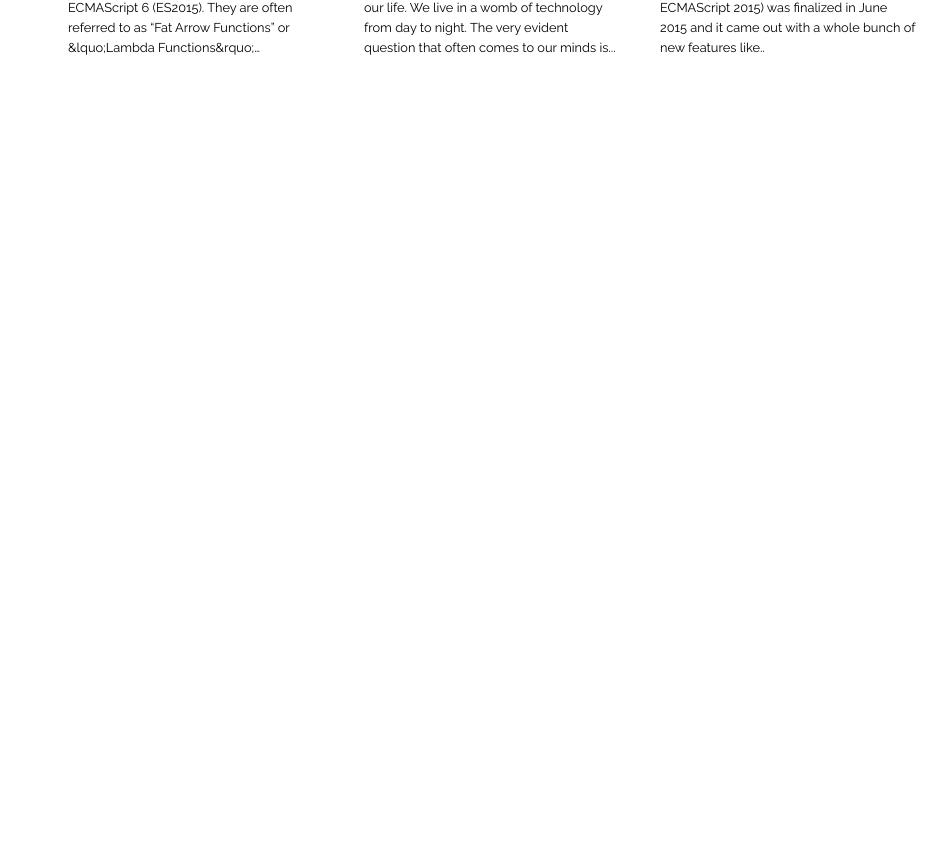
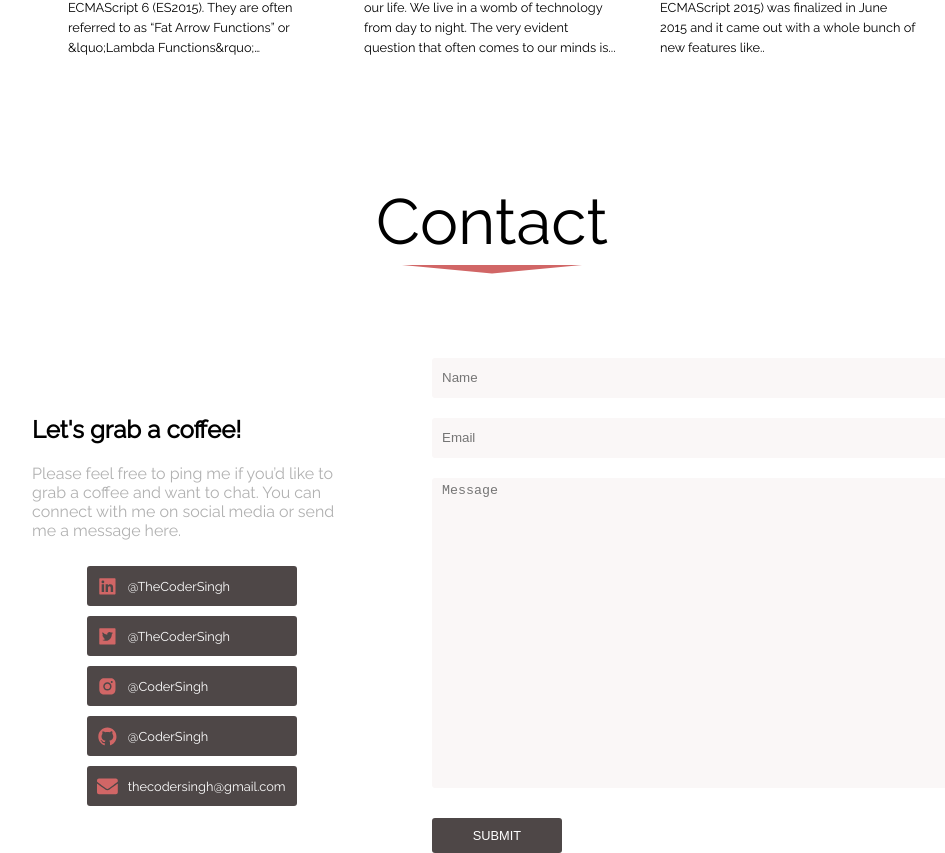
Before and after one commit to TheCoderSingh/portfolio, a React (Create React App) app: page / in a window 1280 px wide. Shown: the part 2638-3491 px from the top of the page, without its empty margins (148-1093 px from the left). Before the commit the page ends 2769 px from the top, so only its background shows below. Built offline with nearby package versions, Linux system fonts and the light colour scheme.

Commit message:
Create Contact component, add style

```diff
--- a/src/App.js
+++ b/src/App.js
@@ -8,6 +8,7 @@ import { ProjectsData } from "./components/Projects/ProjectsData";
 import { PublicationsData } from "./components/Publications/PublicationsData";
 
 import "./App.scss";
+import Contact from "./components/Contact/Contact";
 
 function App() {
   return (
@@ -17,6 +18,7 @@ function App() {
       <Projects slides={ProjectsData} />
       <Skills />
       <Publications publications={PublicationsData} />
+      <Contact />
     </div>
   );
 }
--- /dev/null
+++ b/src/components/Contact/Contact.js
@@ -0,0 +1,58 @@
+import "./Contact.scss";
+
+import Head from "../../assets/Head.png";
+import { AiFillLinkedin, AiFillTwitterSquare, AiFillInstagram, AiFillGithub } from "react-icons/ai";
+import { FaEnvelope } from "react-icons/fa";
+
+const Contact = () => {
+    return (
+        <div id="contact">
+            <div className="heading">
+                <h1>Contact</h1>
+                <img src={Head} alt="Heading Underline" />
+            </div>
+            <div className="contact">
+                <div className="contact-left">
+                    <div className="contact-left-top">
+                        <div className="contact-text">
+                            <h2>Let&apos;s grab a coffee!</h2>
+                            <p>Please feel free to ping me if you’d like to grab a coffee and want to chat. You can connect with me on social media or send me a message here.</p>
+                        </div>
+                    </div>
+                    <div className="contact-left-bottom">
+                        <div className="contact-btn">
+                            <AiFillLinkedin className="contact-icon" />
+                            <span>@TheCoderSingh</span>
+                        </div>
+                        <div className="contact-btn">
+                            <AiFillTwitterSquare className="contact-icon" />
+                            <span>@TheCoderSingh</span>
+                        </div>
+                        <div className="contact-btn">
+                            <AiFillInstagram className="contact-icon" />
+                            <span>@CoderSingh</span>
+                        </div>
+                        <div className="contact-btn">
+                            <AiFillGithub className="contact-icon" />
+                            <span>@CoderSingh</span>
+                        </div>
+                        <div className="contact-btn">
+                            <FaEnvelope className="contact-icon" />
+                            <span>thecodersingh@gmail.com</span>
+                        </div>
+                    </div>
+                </div>
+                <div className="contact-right">
+                    <form>
+                        <input placeholder="Name" />
+                        <input placeholder="Email" type="email" />
+                        <textarea placeholder="Message"></textarea>
+                        <button>SUBMIT</button>
+                    </form>
+                </div>
+            </div>
+        </div>
+    );
+};
+
+export default Contact;
--- /dev/null
+++ b/src/components/Contact/Contact.scss
@@ -0,0 +1,214 @@
+@import "../../Imports.scss";
+
+#contact {
+    text-align: center;
+    font-family: "Raleway", sans-serif;
+
+    .heading {
+        text-align: center;
+        padding-top: 10px;
+
+        h1 {
+            font-size: 4em;
+            font-weight: lighter;
+            margin-bottom: 0;
+        }
+    }
+
+    .contact {
+        display: flex;
+        justify-content: center;
+        margin-top: 80px;
+        align-items: center;
+
+        .contact-left {
+            display: flex;
+            flex-direction: column;
+            text-align: left;
+            width: 25%;
+            margin: 0px 80px 0 0;
+
+            .contact-left-top {
+                img {
+                    height: 100px;
+                }
+
+                p {
+                    color: #B1B1B1;
+                }
+            }
+
+            .contact-left-bottom {
+                .contact-btn {
+                    background: $dark;
+                    width: 190px;
+                    height: 20px;
+                    margin: 10px auto 10px auto;
+                    padding: 10px;
+                    border-radius: 3px;
+                    align-items: center;
+                    text-align: left;
+
+                    span {
+                        font-size: 0.8em;
+                        color: #fff;
+                    }
+
+                    .contact-icon {
+                        color: $primary;
+                        margin-right: 10px;
+                        font-size: 1.3em;
+                        vertical-align: middle;
+                    }
+                }
+            }
+        }
+
+        .contact-right {
+            form {
+                display: flex;
+                flex-direction: column;
+
+                input {
+                    background: $pink;
+                    border: none;
+                    margin-bottom: 20px;
+                    width: 500px;
+                    height: 30px;
+                    border-radius: 3px;
+                    padding: 5px 10px;
+                }
+
+                textarea {
+                    background: $pink;
+                    border: none;
+                    border-radius: 3px;
+                    padding: 5px 10px;
+                    height: 300px;
+                    margin-bottom: 30px;
+                    resize: none;
+                }
+
+                button {
+                    width: 130px;
+                    border: none;
+                    padding: 10px;
+                    background: $dark;
+                    color: #fff;
+                    border-radius: 3px;
+                    font-size: 0.8em;
+                }
+            }
+        }
+    }
+}
+
+@media only screen and (max-width: 980px) {
+    #contact .contact {
+        flex-direction: column;
+
+        .contact-left {
+            flex-direction: column-reverse;
+            margin: 0px auto;
+            width: 500px;
+
+            .contact-left-top {
+                margin-top: 20px;
+            }
+        }
+
+        .contact-right {
+            form {
+                button {
+                    width: 100%;
+                }
+            }
+        }
+    }
+}
+
+@media only screen and (max-width: 630px) {
+    #contact .contact {
+        .contact-left {
+            width: 400px;
+        }
+
+        .contact-right form input {
+            width: 400px;
+        }
+    }
+}
+
+@media only screen and (max-width: 500px) {
+    #contact .contact {
+        .contact-left {
+            width: 300px;
+        }
+
+        .contact-right form input {
+            width: 300px;
+        }
+    }
+}
+
+@media only screen and (max-width: 370px) {
+    #contact .contact {
+        .contact-left {
+            width: 250px;
+
+            .contact-left-top {
+                margin-bottom: 20px;
+
+                h2 {
+                    font-size: 1.2em;
+                }
+
+                p {
+                    font-size: 0.8em;
+                }
+            }
+        }
+
+        .contact-right {
+            .contact-right form {
+                input {
+                    width: 250px;
+                }
+
+                textarea {
+                    height: 200px;
+                }
+            }
+        }
+    }
+}
+
+@media only screen and (max-width: 350px) {
+    #contact .contact {
+        .contact-left {
+            width: 250px;
+
+            .contact-left-top {
+                margin-bottom: 20px;
+
+                h2 {
+                    font-size: 1.2em;
+                }
+
+                p {
+                    font-size: 0.8em;
+                }
+            }
+        }
+
+        .contact-right form {
+            input {
+                width: 200px;
+            }
+
+            textarea {
+                height: 200px;
+            }
+        }
+    }
+}
```
